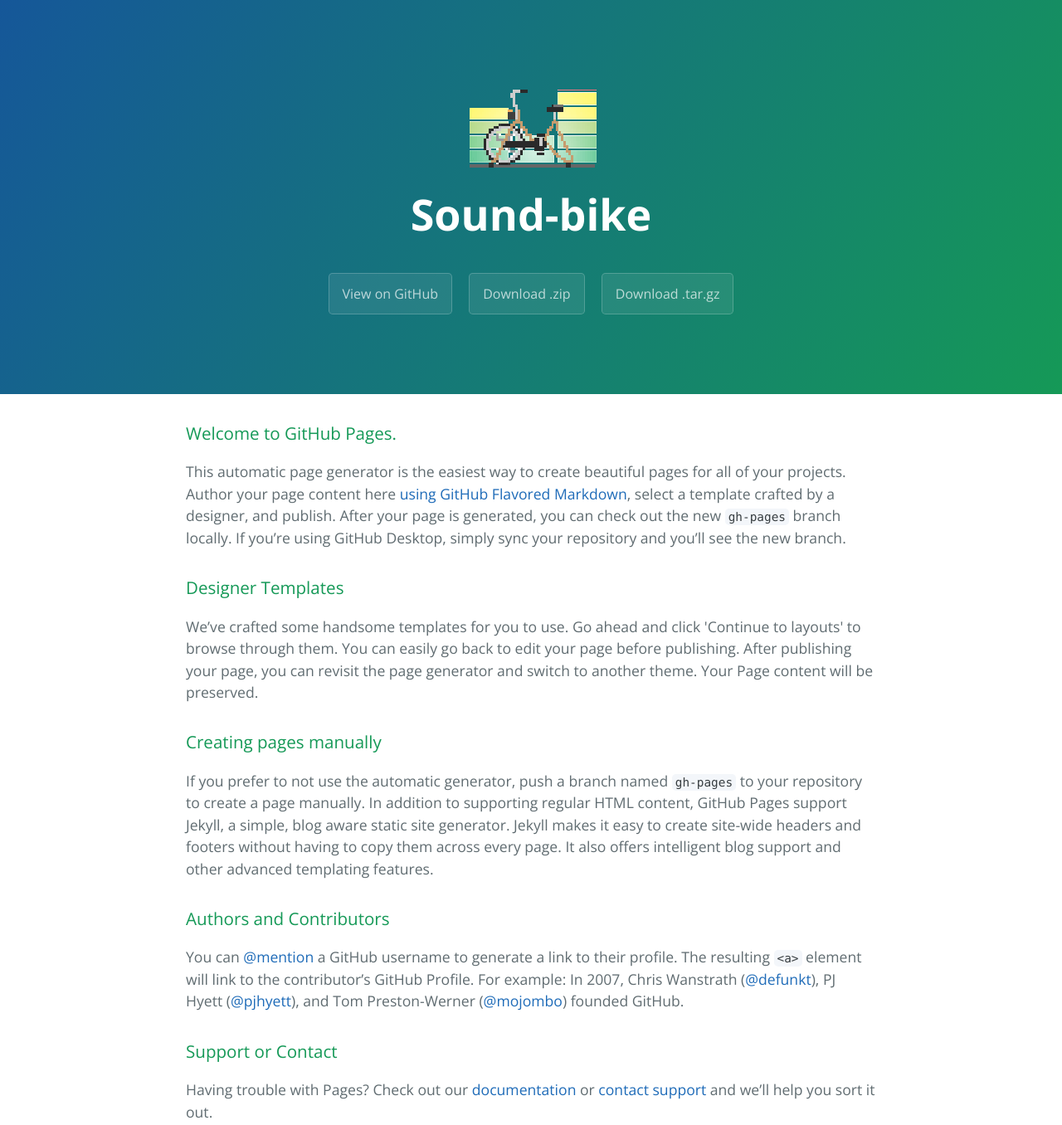
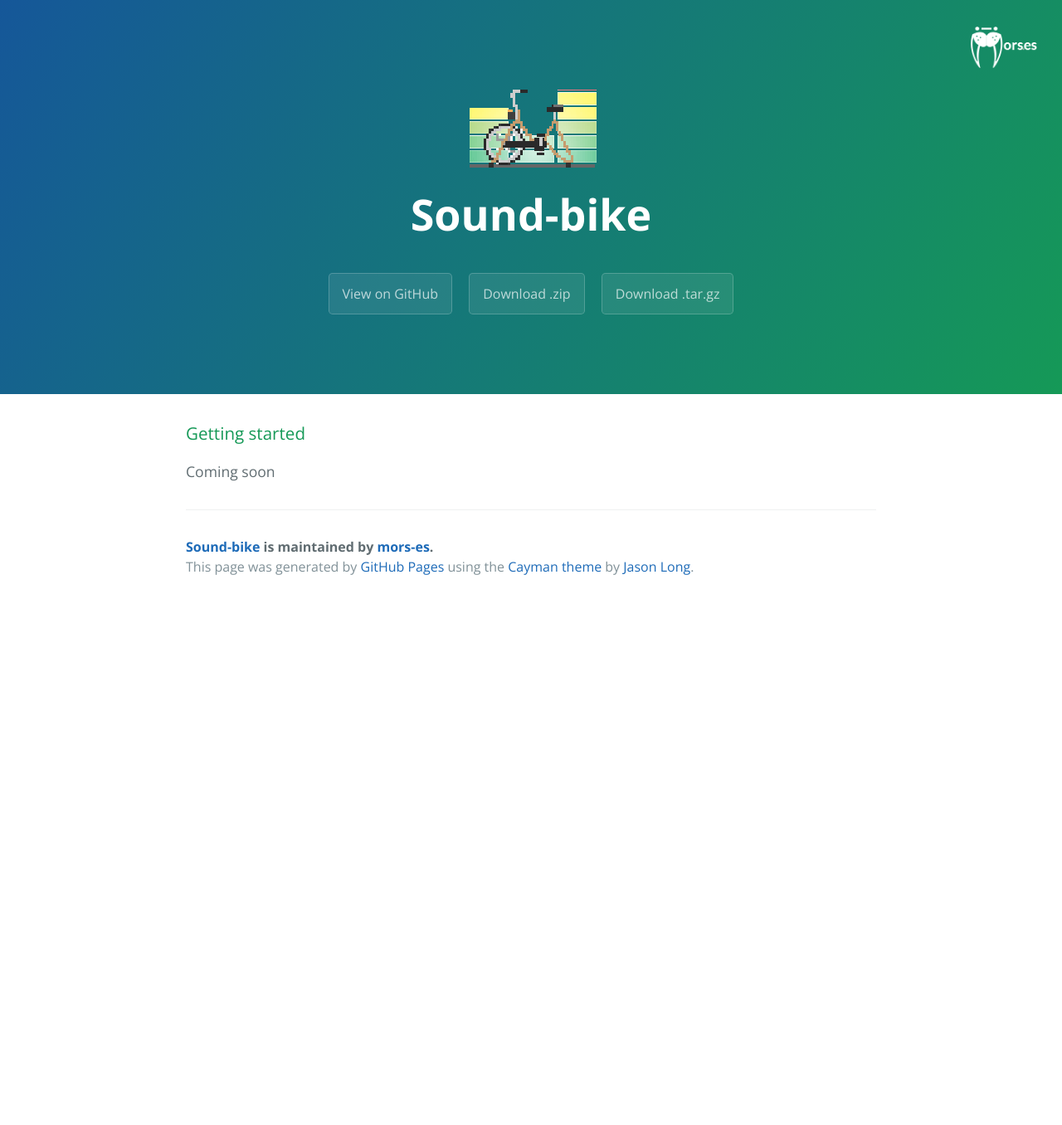
Before and after one commit to mors-es/sound-bike, a plain HTML site: page index.html in a window 1280 px wide. Shown: the top 1356 px of the page at 83% size. After the commit the page ends 800 px from the top, so only its background shows below. Drawn offline with nearby package versions, Linux system fonts and the light colour scheme.

Commit message:
add mor.es

```diff
--- a/index.html
+++ b/index.html
@@ -10,6 +10,7 @@
     <link rel="stylesheet" type="text/css" href="stylesheets/github-light.css" media="screen">
   </head>
   <body>
+    <div id="morseswebsite" ><a href="http://mors.es"><img height="50px" src="mors-es.png" alt="morses website"></a></div>
     <section class="page-header">
       <img src="sound-bike.gif" alt="sound-bike">
       <h1 class="project-name">Sound-bike</h1>
@@ -20,30 +21,9 @@
     </section>
 
     <section class="main-content">
-      <h3>
-<a id="welcome-to-github-pages" class="anchor" href="#welcome-to-github-pages" aria-hidden="true"><span class="octicon octicon-link"></span></a>Welcome to GitHub Pages.</h3>
+      <h3>Getting started</h3>
+      <p>Coming soon</p>
 
-<p>This automatic page generator is the easiest way to create beautiful pages for all of your projects. Author your page content here <a href="https://guides.github.com/features/mastering-markdown/">using GitHub Flavored Markdown</a>, select a template crafted by a designer, and publish. After your page is generated, you can check out the new <code>gh-pages</code> branch locally. If you’re using GitHub Desktop, simply sync your repository and you’ll see the new branch.</p>
-
-<h3>
-<a id="designer-templates" class="anchor" href="#designer-templates" aria-hidden="true"><span class="octicon octicon-link"></span></a>Designer Templates</h3>
-
-<p>We’ve crafted some handsome templates for you to use. Go ahead and click 'Continue to layouts' to browse through them. You can easily go back to edit your page before publishing. After publishing your page, you can revisit the page generator and switch to another theme. Your Page content will be preserved.</p>
-
-<h3>
-<a id="creating-pages-manually" class="anchor" href="#creating-pages-manually" aria-hidden="true"><span class="octicon octicon-link"></span></a>Creating pages manually</h3>
-
-<p>If you prefer to not use the automatic generator, push a branch named <code>gh-pages</code> to your repository to create a page manually. In addition to supporting regular HTML content, GitHub Pages support Jekyll, a simple, blog aware static site generator. Jekyll makes it easy to create site-wide headers and footers without having to copy them across every page. It also offers intelligent blog support and other advanced templating features.</p>
-
-<h3>
-<a id="authors-and-contributors" class="anchor" href="#authors-and-contributors" aria-hidden="true"><span class="octicon octicon-link"></span></a>Authors and Contributors</h3>
-
-<p>You can <a href="https://github.com/blog/821" class="user-mention">@mention</a> a GitHub username to generate a link to their profile. The resulting <code>&lt;a&gt;</code> element will link to the contributor’s GitHub Profile. For example: In 2007, Chris Wanstrath (<a href="https://github.com/defunkt" class="user-mention">@defunkt</a>), PJ Hyett (<a href="https://github.com/pjhyett" class="user-mention">@pjhyett</a>), and Tom Preston-Werner (<a href="https://github.com/mojombo" class="user-mention">@mojombo</a>) founded GitHub.</p>
-
-<h3>
-<a id="support-or-contact" class="anchor" href="#support-or-contact" aria-hidden="true"><span class="octicon octicon-link"></span></a>Support or Contact</h3>
-
-<p>Having trouble with Pages? Check out our <a href="https://help.github.com/pages">documentation</a> or <a href="https://github.com/contact">contact support</a> and we’ll help you sort it out.</p>
 
       <footer class="site-footer">
         <span class="site-footer-owner"><a href="https://github.com/mors-es/sound-bike">Sound-bike</a> is maintained by <a href="https://github.com/mors-es">mors-es</a>.</span>
--- a/stylesheets/stylesheet.css
+++ b/stylesheets/stylesheet.css
@@ -14,6 +14,22 @@ a {
   text-decoration: none; }
   a:hover {
     text-decoration: underline; }
+
+#morseswebsite img{
+  position: relative;
+  top: 1.6em;
+}
+
+#morseswebsite a{
+  position: absolute;
+  font-size: 20px;
+  right: 30px;
+  color: white;
+  text-decoration: none;
+  font-weight: 200;
+  transition: opacity 0.2s; }
+  #morseswebsite a:hover {
+    opacity: 0.7;}
 
 .btn {
   display: inline-block;
```
Also changed, not shown: mors-es.png (added).
